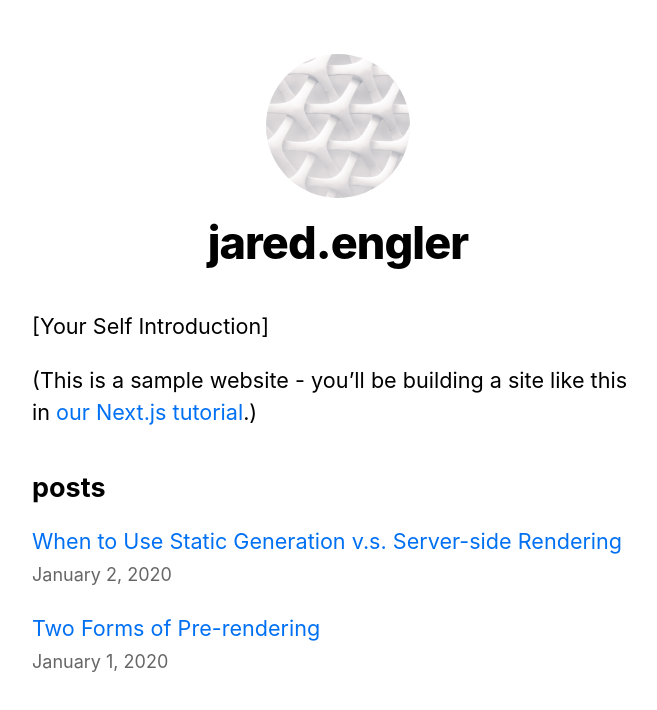
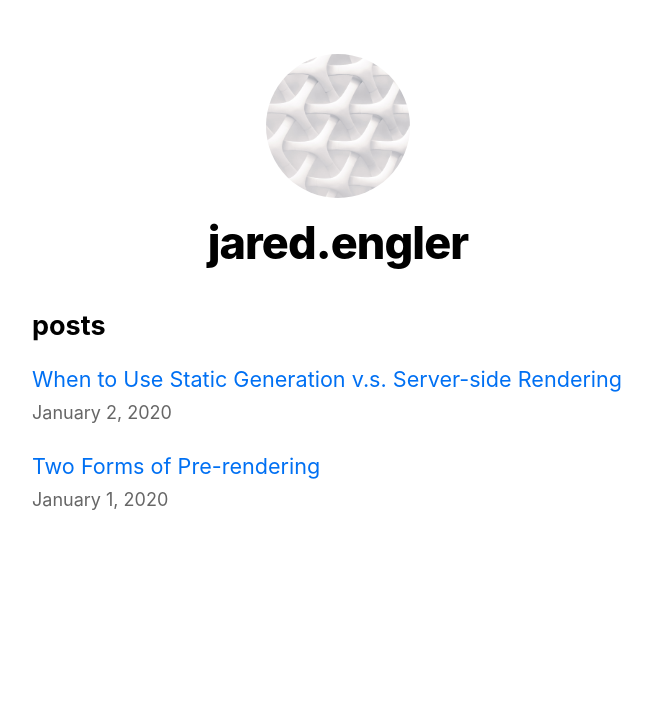
Before and after one commit to lagooned/blog, a Next.js app: page /blog/ in a window 1280 px wide. Shown: the top 710 px of the page, without its empty margins (302-959 px from the left). Built offline with nearby package versions, Linux system fonts and the light colour scheme.

Commit message:
remove self intro from home

```diff
--- a/pages/index.js
+++ b/pages/index.js
@@ -11,13 +11,6 @@
       <Head>
         <title>{siteTitle}</title>
       </Head>
-      <section className={utilStyles.headingMd}>
-        <p>[Your Self Introduction]</p>
-        <p>
-          (This is a sample website - you’ll be building a site like this in{' '}
-          <a href="https://nextjs.org/learn">our Next.js tutorial</a>.)
-        </p>
-      </section>
       <section className={`${utilStyles.headingMd} ${utilStyles.padding1px}`}>
         <h2 className={utilStyles.headingLg}>posts</h2>
         <ul className={utilStyles.list}>
```
